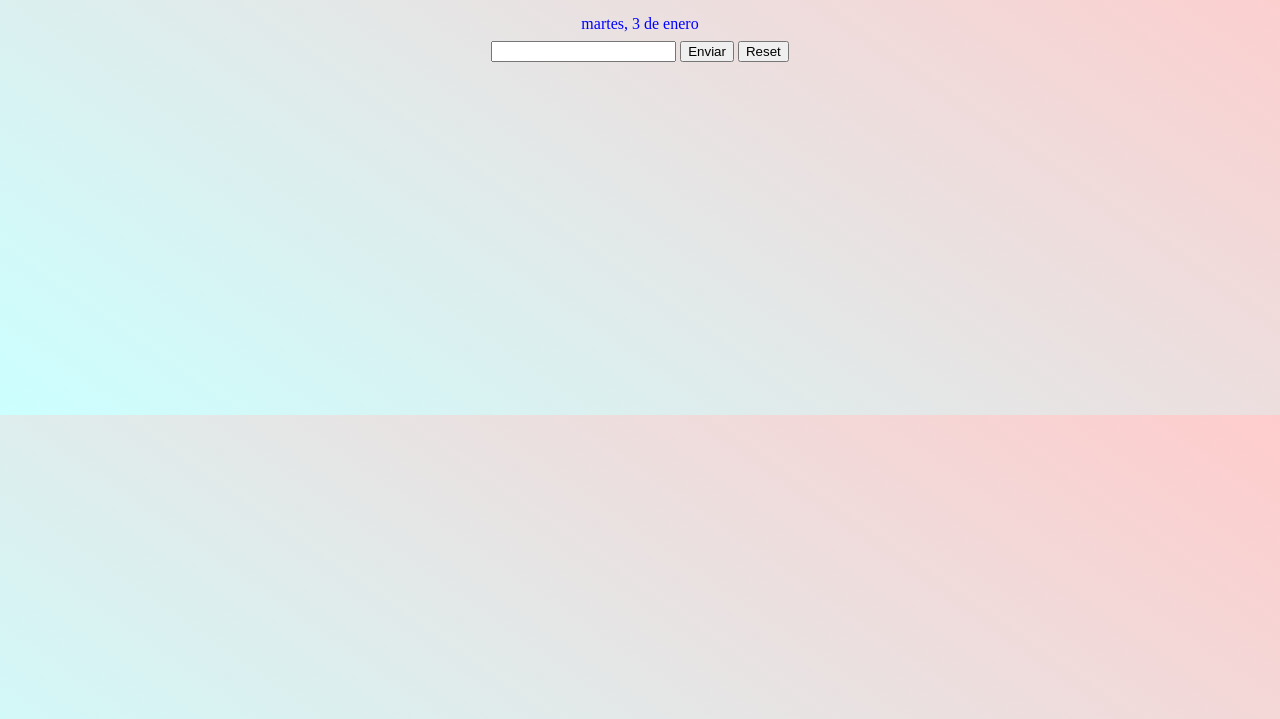
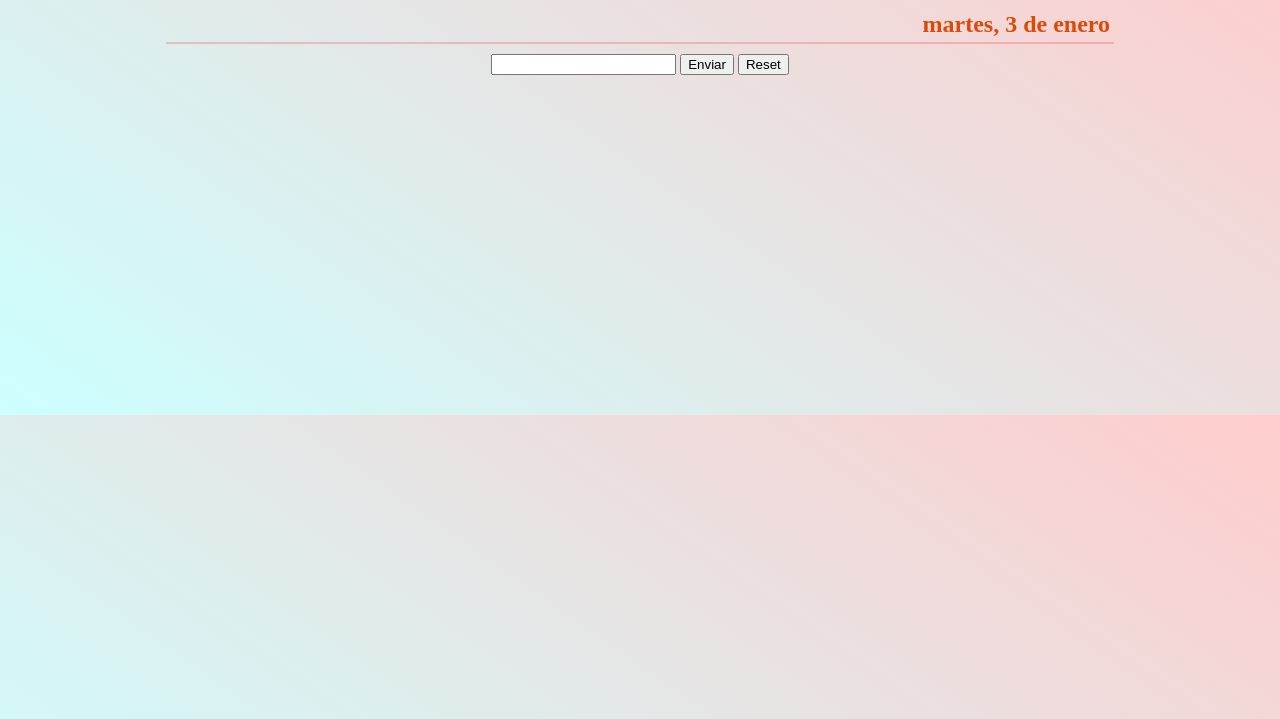
Before and after one commit to atxoupi/ToDoList_Sencillo_JS, a plain HTML site: page index.html in a window 1280 px wide. Shown: the part 81-800 px from the top of the page. Drawn offline with Linux system fonts and the light colour scheme.

Commit message:
Estilos aplicados, funcionalidad lista, Fecha incluida

```diff
--- a/JS/script.js
+++ b/JS/script.js
@@ -49,6 +49,7 @@ function mostrar_tabla(array){
 taskList.addEventListener("click", function(event){
     const probando= event.target;
     if(probando.getAttribute("id")==="papelera"){
+        const deleteItem=probando.parentNode;
         taskList.removeChild(deleteItem.parentNode);
         let eliminado=probando.parentNode.parentNode.textContent;
         listado=listado.filter((element)=> element!==eliminado.trim());
--- a/index.html
+++ b/index.html
@@ -12,9 +12,8 @@
 <body>
     <main>
         <h1>ToDo List</h1>
-        <div id="fecha">
+        <div id="dataContent"><h2 id="fecha"></h2></div>
 
-        </div>
         <div id="caja">
             <input type="text" id="tarea">
             <button id="enviar">Enviar</button>
--- a/styles/styles.css
+++ b/styles/styles.css
@@ -40,7 +40,14 @@ i{
     margin-left: auto;
 }
 #fecha{
-    color: blue;
+    color: rgb(219, 75, 8);
     margin: 4px;
-    padding: 4px;
+    border: 2px;
 }
+#dataContent{
+    width: 75%;
+    display: flex;
+    justify-content: end;
+    border-bottom: 2px solid rgba(243, 9, 9, 0.2);
+    margin-bottom: 10px;
+}
```
